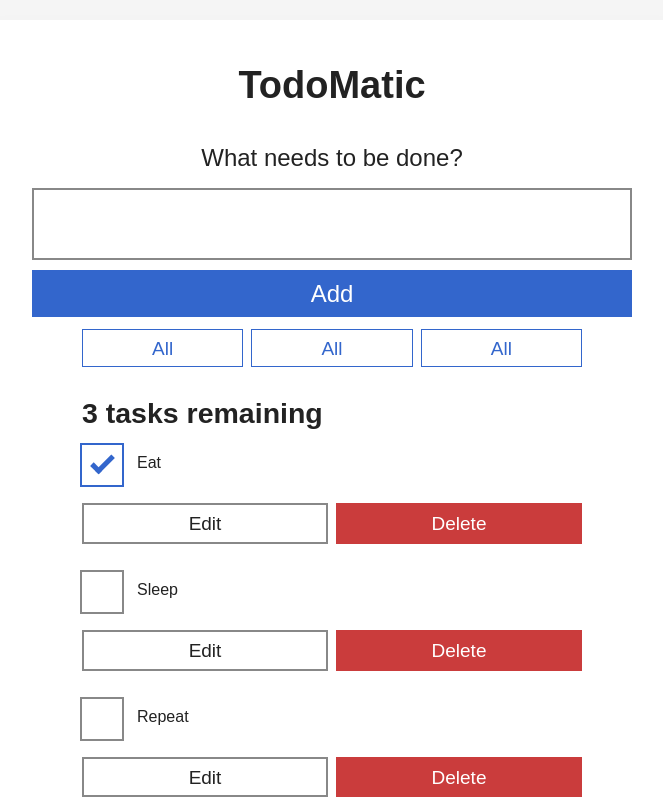
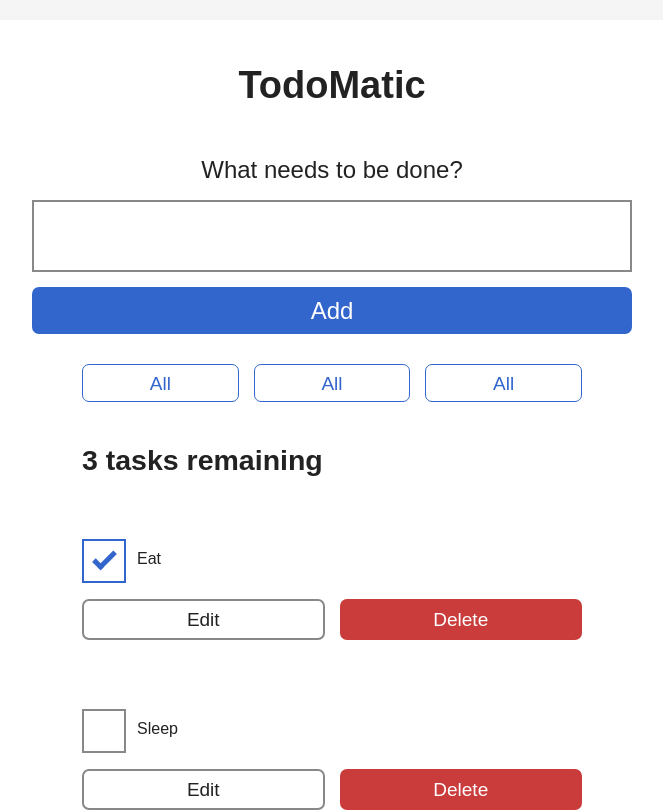
Before and after one commit to superMectonus/moz-todo-react, a React (Create React App) app: page / in a window 1280 px wide. Shown: the top 812 px of the page, without its empty margins (308-971 px from the left). Built offline with nearby package versions, Linux system fonts and the light colour scheme.

Commit message:
Editing the name of a task 1

```diff
--- a/src/App.js
+++ b/src/App.js
@@ -16,6 +16,7 @@
       key={task.id}
       toggleTaskCompleted={toggleTaskCompleted}
       deleteTask={deleteTask}
+      editTask={editTask}
     />
   ));
 
@@ -42,6 +43,15 @@
     setTasks(remainingTasks);
   }
 
+  function editTask(id, newName) {
+    const editedTaskList = tasks.map(task => {
+      if (id === task.id) {
+        return {...task, name: newName}
+      }
+      return task;
+    });
+    setTasks(editedTaskList);
+  }
 
   return (
     <div className="todoapp stack-large">
--- a/src/components/Todo.js
+++ b/src/components/Todo.js
@@ -1,31 +1,64 @@
-import React from 'react';
+import React, { useState } from "react";
 
-export default function Todo(props) {
-  return(
-    <li className="todo stack-small">
+function Todo(props) {
+
+  const [isEditing, setEditing] = useState(false);
+  const [newName, setNewName] = useState('');
+
+  // function handleChange() {
+  //   setNewName(e.target.value);
+  // }
+
+  const editingTemplate = (
+    <form className="stack-small">
+      <div className="form-group">
+        <label className="todo-label" htmlFor={props.id}>
+          New name for {props.name}
+        </label>
+        <input id={props.id} className="todo-text" type="text" />
+      </div>
+      <div className="btn-group">
+        <button type="button" className="btn todo-cancel" onClick={() => setEditing(false)}>
+          Cancel
+          <span className="visually-hidden">renaming {props.name}</span>
+        </button>
+        <button type="submit" className="btn btn__primary todo-edit">
+          Save
+          <span className="visually-hidden">new name for {props.name}</span>
+        </button>
+      </div>
+    </form>
+  );
+
+  const viewTemplate = (
+    <div className="stack-small">
       <div className="c-cb">
           <input
             id={props.id}
             type="checkbox"
             defaultChecked={props.completed}
-          onChange={()=>props.toggleTaskCompleted(props.id)}
+            onChange={() => props.toggleTaskCompleted(props.id)}
           />
           <label className="todo-label" htmlFor={props.id}>
             {props.name}
           </label>
         </div>
         <div className="btn-group">
-        <button type="button" className="btn">
+        <button type="button" className="btn" onClick={() => setEditing(true)}>
             Edit <span className="visually-hidden">{props.name}</span>
           </button>
           <button
             type="button"
             className="btn btn__danger"
-          onClick={()=>props.deleteTask(props.id)}
+            onClick={() => props.deleteTask(props.id)}
           >
             Delete <span className="visually-hidden">{props.name}</span>
           </button>
         </div>
-    </li>
+    </div>
   );
+
+  return <li className="todo">{isEditing ? editingTemplate : viewTemplate}</li>;
 }
+
+export default Todo;
--- a/src/index.scss
+++ b/src/index.scss
@@ -89,6 +89,7 @@
   cursor: pointer;
   text-transform: capitalize;
   transition: $transition;
+  border-radius: 0.7rem;
   &:hover {
     border-color: $darkgray;
   }
@@ -135,7 +136,7 @@
   flex: 1 1 49%;
 }
 .btn-group > * + * {
-  margin-left: 0.8rem;
+  margin-left: 1.5rem;
 }
 .label-wrapper {
   margin: 0;
@@ -166,11 +167,11 @@
     margin-top: 1.4rem;
   }
   .stack-large > * + * {
-    margin-top: 2.8rem;
+    margin-top: 4rem;
   }
 }
 .stack-exception {
-  margin-top: 1.2rem;
+  margin-top: 3rem;
 }
 /* END GLOBAL STYLES */
 .todoapp {
@@ -221,7 +222,7 @@
   font-size: 1.9rem;
 }
 [class*="__lg"]:not(:last-child) {
-  margin-bottom: 1rem;
+  margin-bottom: 1.5rem;
 }
 @media screen and (min-width: 620px) {
   [class*="__lg"] {
@@ -237,6 +238,8 @@
   display: flex;
   flex-direction: row;
   flex-wrap: wrap;
+  align-items: flex-end;
+  min-height: 13rem;
 }
 .todo > * {
   flex: 0 0 100%;
@@ -268,7 +271,7 @@
 .c-cb > input[type="checkbox"] {
   box-sizing: border-box;
   top: -2px;
-  left: -2px;
+  left: 0px;
   width: 44px;
   height: 44px;
 }
@@ -317,7 +320,7 @@
   content: "";
   position: absolute;
   top: 11px;
-  left: 9px;
+  left: 11px;
   width: 18px;
   height: 7px;
   transform: rotate(-45deg);
```
Lines whose indentation alone changed are shown as unchanged.
